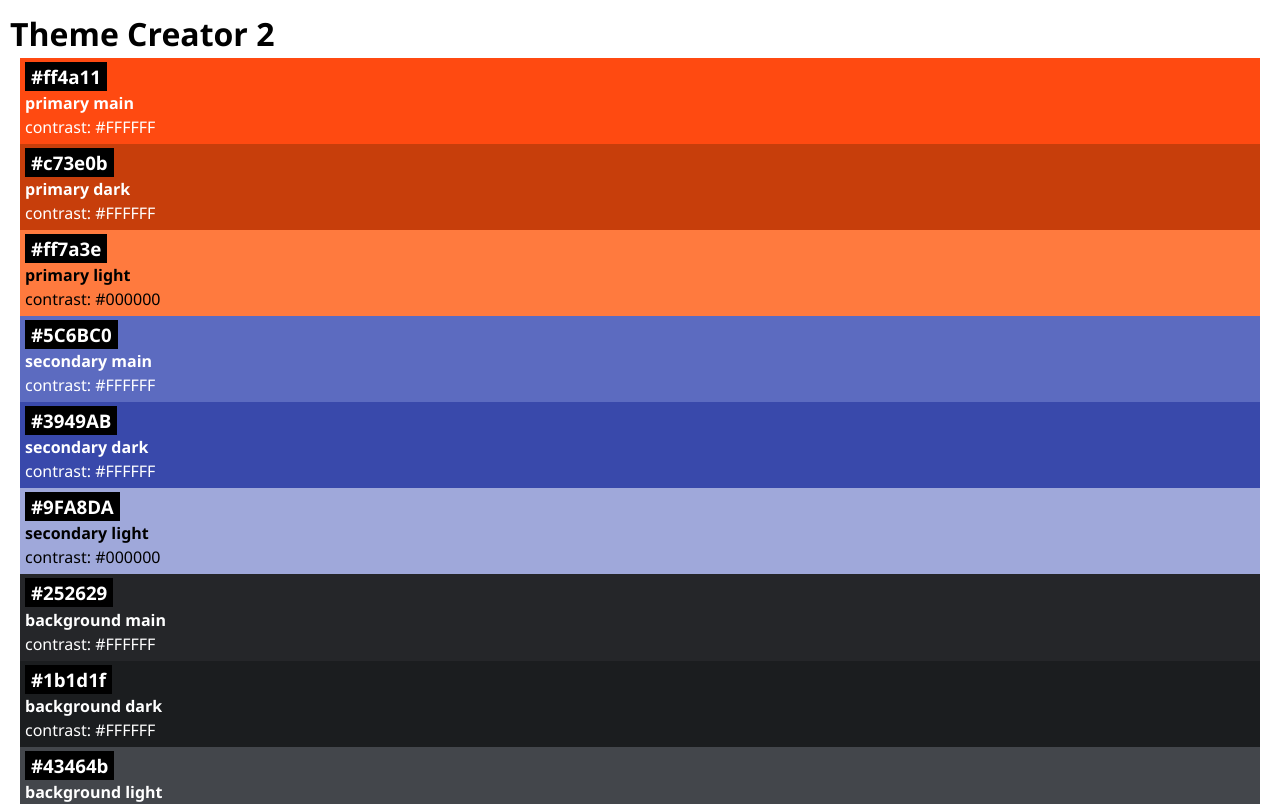
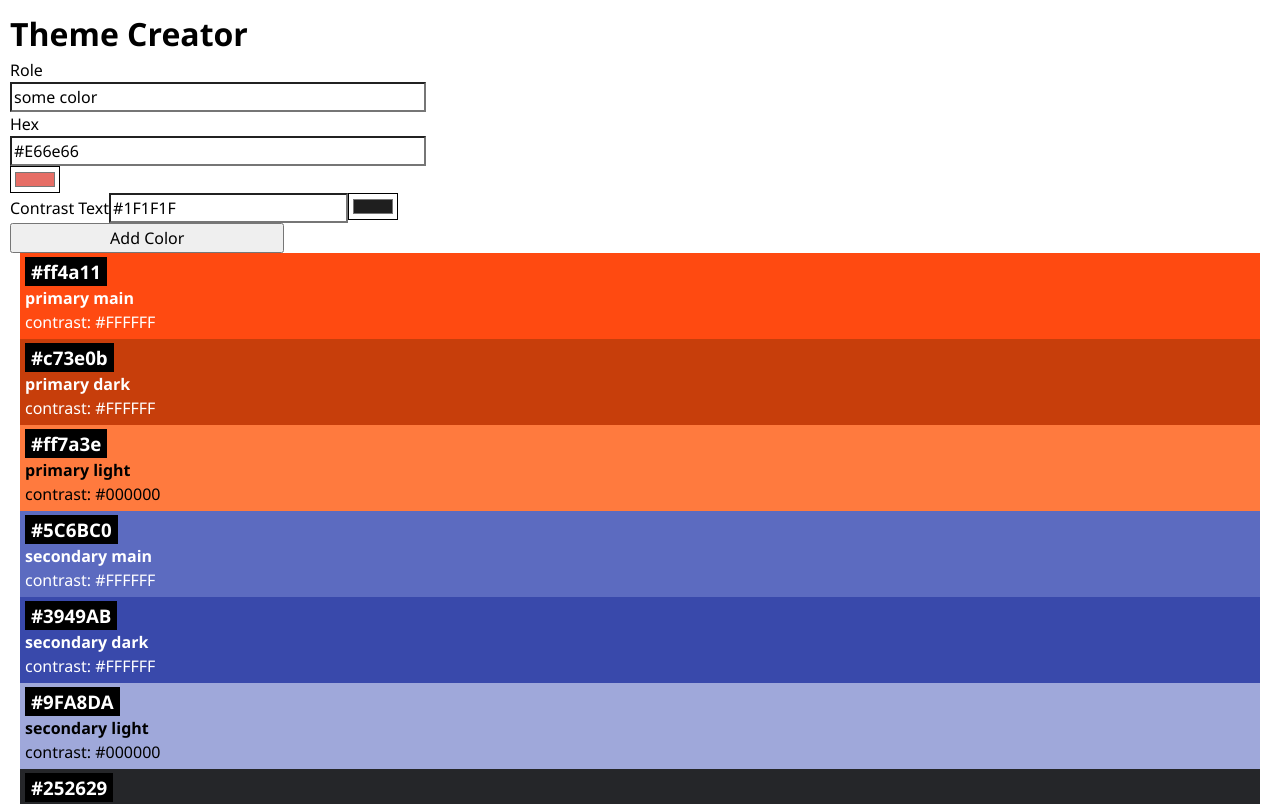
Before and after one commit to G-Kerber/4_reacp_theme-creator, a React (Vite) app: page / in a window 1280 px wide. Shown: the top 804 px of the page. Built offline with nearby package versions, Linux system fonts and the light colour scheme.

Commit message:
add-color-input-component

```diff
--- a/package.json
+++ b/package.json
@@ -13,6 +13,7 @@
   "dependencies": {
     "@octokit/rest": "^20.1.0",
     "dotenv": "^16.4.5",
+    "nanoid": "^5.0.9",
     "react": "^18.2.0",
     "react-dom": "^18.2.0"
   },
--- a/src/App.jsx
+++ b/src/App.jsx
@@ -1,13 +1,22 @@
 import { initialColors } from "./lib/colors";
 import Color from "./Components/Color/Color";
 import "./App.css";
+import ColorForm from "./Components/ColorForm/ColorForm";
+import { nanoid } from "nanoid";
+import { useState } from "react";
 
 function App() {
+  const [colors, setColors] = useState(initialColors);
+
+  function handleAddColor(newColor) {
+    setColors([{ id: nanoid(), ...newColor }, ...colors]);
+  }
+
   return (
     <>
-      <h1>Theme Creator 2</h1>
-
-      {initialColors.map((color) => {
+      <h1>Theme Creator</h1>
+      <ColorForm key={nanoid()} onAddColor={handleAddColor} />
+      {colors.map((color) => {
         return <Color key={color.id} color={color} />;
       })}
     </>
--- /dev/null
+++ b/src/Components/ColorForm/ColorForm.css
@@ -0,0 +1,28 @@
+.form {
+  gap: 1rem;
+  width: 33%;
+}
+
+.form__field {
+  display: flex;
+  flex-direction: column;
+  background: white;
+  color: black;
+}
+
+.form__label {
+  background: white;
+  color: black;
+}
+
+.form__input {
+  background: white;
+  color: black;
+}
+.form__button {
+  width: 66%;
+}
+
+button:hover {
+  background: #e66e66;
+}
--- /dev/null
+++ b/src/Components/ColorForm/ColorForm.jsx
@@ -0,0 +1,54 @@
+import "./ColorForm.css";
+import ColorInput from "../ColorInput/ColorInput";
+
+export default function ColorForm({ onAddColor }) {
+  const initialData = {
+    role: "some color",
+    hex: "#E66e66",
+    contrastText: "#1F1F1F",
+  };
+  function handleSubmit(event) {
+    event.preventDefault();
+    const formData = new FormData(event.target);
+    const data = Object.fromEntries(formData);
+
+    onAddColor(data);
+
+    //event.target.reset();
+    event.target.elements.role.focus();
+    console.log(data);
+  }
+  return (
+    <form onSubmit={handleSubmit} className="form">
+      <div className="form__field">
+        <label htmlFor="role" className="form__label">
+          Role
+        </label>
+        <input
+          id="role"
+          type="text"
+          name="role"
+          className="form__input"
+          defaultValue={initialData.role}
+          required
+        ></input>
+        <label htmlFor="hex" className="form__label">
+          Hex
+        </label>
+        <ColorInput id="hex" defaultValue={initialData.hex} />
+
+        <label htmlFor="contrast-text" className="form__label">
+          Contrast Text
+          <ColorInput
+            id="contrastText"
+            defaultValue={initialData.contrastText}
+          />
+        </label>
+
+        <button type="submit" className="form__button">
+          Add Color
+        </button>
+      </div>
+    </form>
+  );
+}
--- /dev/null
+++ b/src/Components/ColorInput/ColorInput.jsx
@@ -0,0 +1,32 @@
+import { useEffect, useState } from "react";
+
+export default function ColorInput({ id, defaultValue }) {
+  const [inputValue, setInputValue] = useState(defaultValue);
+
+  function handleChangeInput(event) {
+    setInputValue(event.target.value);
+  }
+
+  useEffect(() => {
+    setInputValue(defaultValue);
+  }, [defaultValue]);
+
+  return (
+    <>
+      <input
+        id={id}
+        type="text"
+        name={id}
+        className="form__input"
+        value={inputValue}
+        onChange={handleChangeInput}
+      ></input>
+      <input
+        type="color"
+        className="form__input"
+        value={inputValue}
+        onChange={handleChangeInput}
+      ></input>
+    </>
+  );
+}
--- a/src/index.css
+++ b/src/index.css
@@ -1,6 +1,13 @@
 /* This is a modern css reset found here:
 https://www.joshwcomeau.com/css/custom-css-reset/
 */
+
+:root {
+  --nemo: #ff4a11;
+  --granite: #252629;
+  --water: #f3f5f9;
+  --foam: #ffffff;
+}
 
 /*
   1. Use a more-intuitive box-sizing model.
```
Also changed, not shown: 2 other files (tests, documents, lock files or other folders).
